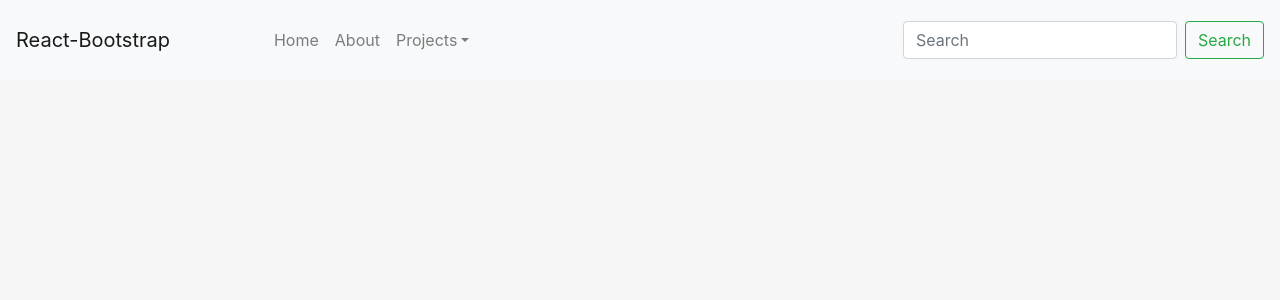
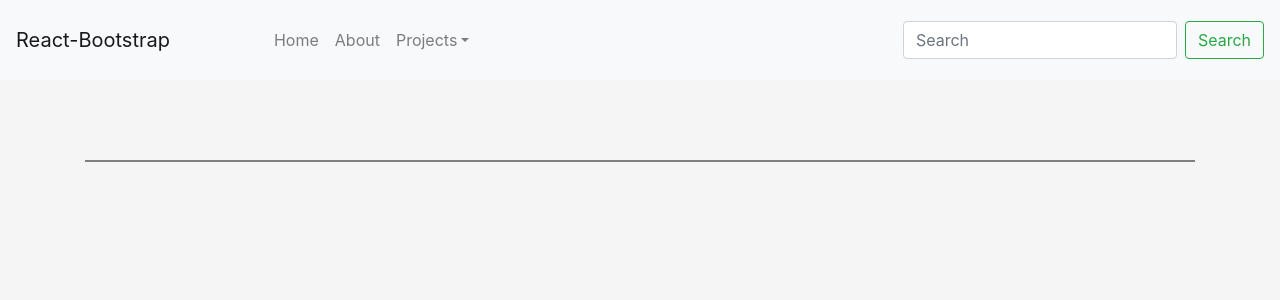
Before and after one commit to Fredrik93/react_tutorial, a React (Create React App) app: page /apis in a window 1280 px wide. Shown: the top 300 px of the page. Built offline with nearby package versions, Linux system fonts and the light colour scheme; no server answers.

Commit message:
move api calls

```diff
--- a/src/App.css
+++ b/src/App.css
@@ -73,3 +73,12 @@ input[type=checkbox]:focus{
  .App-intro{
      font-size: 50;
  }
+
+ .centerItem{
+    display : flex;
+    align-items : center;
+    justify-content: center;
+    margin-top: 10vh;
+
+
+ }
--- a/src/App.js
+++ b/src/App.js
@@ -3,26 +3,13 @@ import Nav from './Components/Nav'
 import Routing from './Routing'
 
 class App extends React.Component {
-    constructor(props) {
-        super(props)
-        this.state = { myAPIResponse: "" }
-    }
-    callAPI() {
-        fetch('http://localhost:3001/testAPI')
-            .then(res => res.text())
-            .then(res => this.setState({ myAPIResponse: res }))
-    }
 
-    componentDidMount() {
-        this.callAPI()
-    }
 
     render() {
         return (
             <Fragment>
                 <Nav />
                 <Routing />
-                <p className="App-intro"> {this.state.myAPIResponse} </p>
             </Fragment>
         )
     }
--- /dev/null
+++ b/src/Components/ApiData.js
@@ -0,0 +1,27 @@
+import React from 'react'
+import { Container } from 'react-bootstrap'
+
+class ApiData extends React.Component {
+    constructor() {
+        super()
+        this.state = { myApiResponse: "" }
+    }
+    testCallApi() {
+        fetch('http://localhost:3001/testAPI')
+            .then(res => res.text())
+            .then(res => this.setState({ myApiResponse: res }))
+    }
+    componentDidMount() {
+        this.testCallApi()
+    }
+
+    render() {
+        return (
+            <Container>
+                <p className="centerItem" style={{ border: "1px solid gray" }} > {this.state.myApiResponse} </p>
+            </Container>
+        )
+    }
+
+}
+export default ApiData
--- a/src/Components/Counter.js
+++ b/src/Components/Counter.js
@@ -8,12 +8,13 @@ class Counter extends React.Component {
             number: 0
         }
     }
+    handleCounter() {
+        //  state.number = state.number + 1;
+        //   console.log(`Number is ${state.number}`)
+    }
     render() {
 
-        function count() {
-            this.state.number = this.state.number + 1;
-            console.log(`Number is ${this.state.number}`)
-        }
+
         const stylingNumber = {
             display: 'flex',
             alignItems: 'center',
@@ -38,10 +39,7 @@ class Counter extends React.Component {
                 </div>
 
                 <div style={stylingButton}>
-                    <button className="btn-lg btn-success" onClick={() => {
-                        this.state.number = this.state.number + 1;
-                        console.log(`Number is ${this.state.number}`)
-                    }} >Change!</button>
+                    <button className="btn-lg btn-success" onClick={this.handleCounter} >Change!</button>
                 </div>
             </Fragment>
         )
--- a/src/Routing.js
+++ b/src/Routing.js
@@ -13,6 +13,7 @@ import Projects from './Components/Cards/Projects'
 import StatePractice from "./Components/StatePractice";
 import LoggedIn from "./Components/LoggedIn";
 import Counter from "./Components/Counter";
+import ApiData from "./Components/ApiData";
 
 function Routing() {
     return (
@@ -36,6 +37,7 @@ function Routing() {
                                 <Route path="/statePractice" component={StatePractice} />
                                 <Route path="/loggedIn" component={LoggedIn} />
                                 <Route path="/counter" component={Counter} />
+                                <Route path="/apis" component={ApiData} />
                             </div>
                         </div>
                     </>
```
